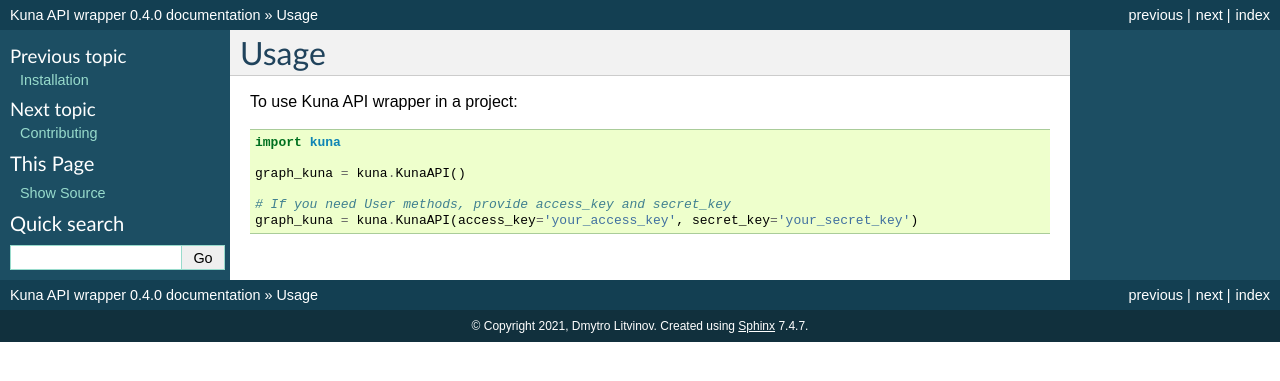
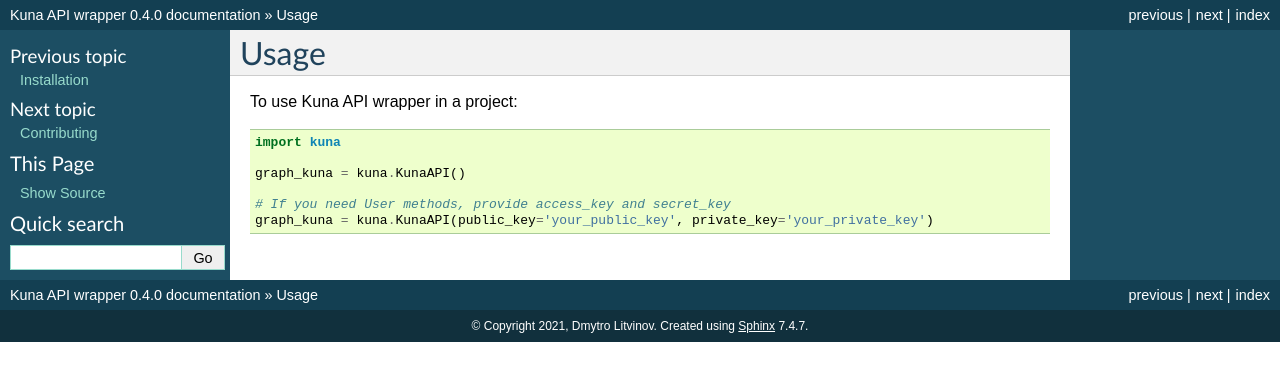
Before and after one commit to DmytroLitvinov/kuna, a Sphinx documentation site: the page built from docs/usage.rst, in a window 1280 px wide. Shown: the top 381 px of the page. Built offline with Sphinx 7.4.7, drawn with Linux system fonts in a browser that asks for light colours.

Commit message:
Update usage

```diff
--- a/docs/usage.rst
+++ b/docs/usage.rst
@@ -9,4 +9,4 @@ To use Kuna API wrapper in a project::
     graph_kuna = kuna.KunaAPI()
 
     # If you need User methods, provide access_key and secret_key
-    graph_kuna = kuna.KunaAPI(access_key='your_access_key', secret_key='your_secret_key')
+    graph_kuna = kuna.KunaAPI(public_key='your_public_key', private_key='your_private_key')
```
